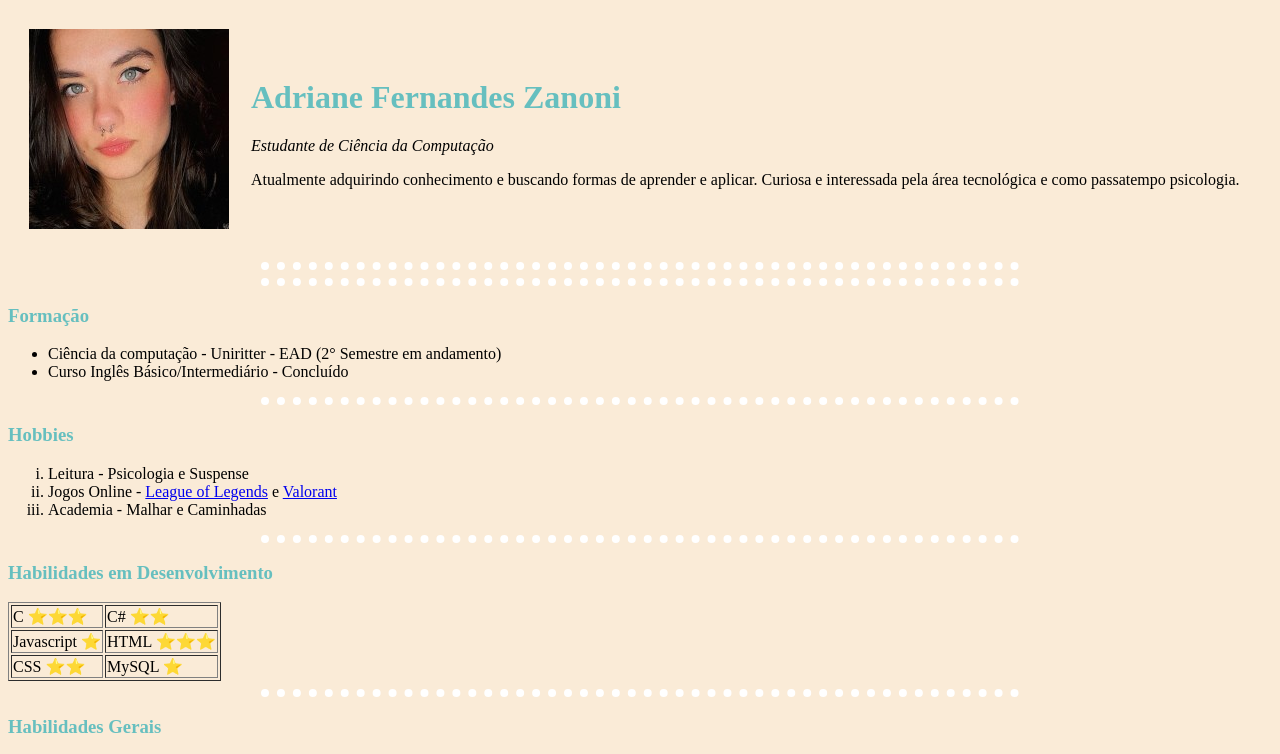
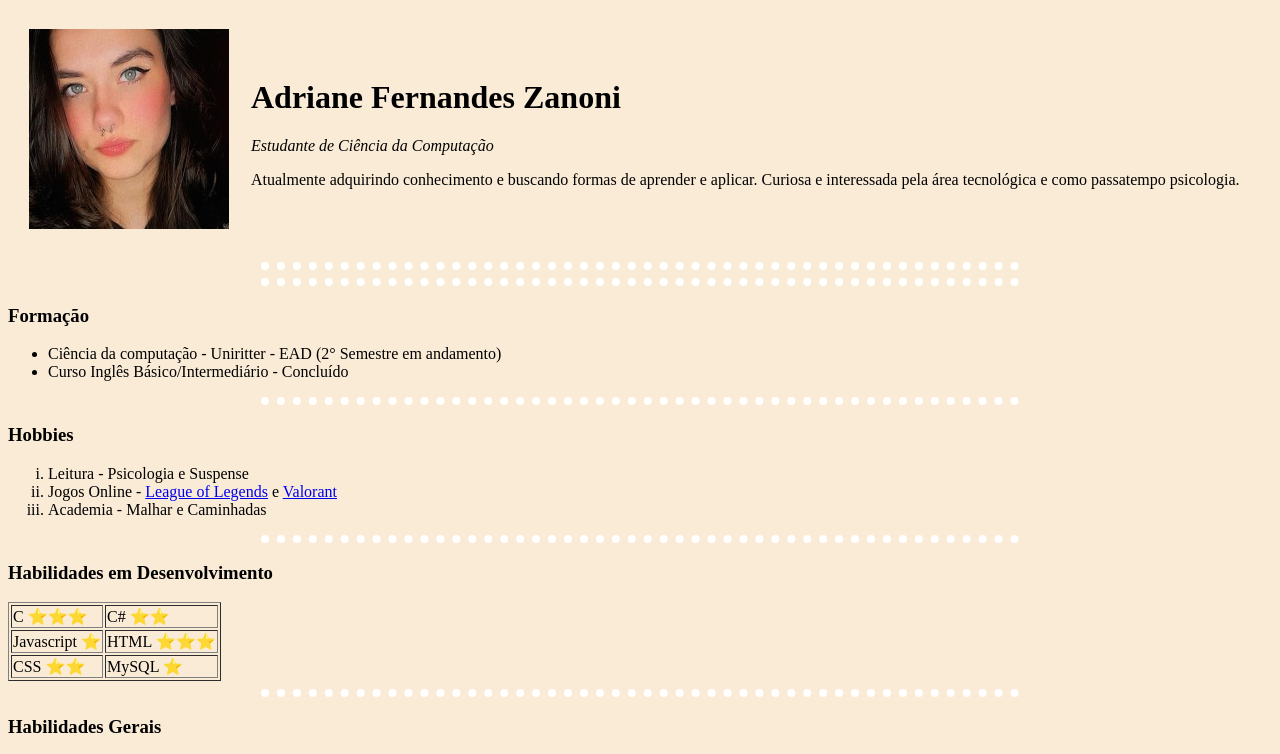
Before and after one commit to AdrianeFZ/cvcss, a plain HTML site: page index.html in a window 1280 px wide. Shown: the top 754 px of the page. Drawn offline with Linux system fonts and the light colour scheme.

Commit message:
Update style.css
Titulos em preto agora.

```diff
--- a/css/style.css
+++ b/css/style.css
@@ -11,9 +11,9 @@ hr{
 }
 
 h1{
-color: #66bfbf;
+color: black;
 }
 h3
 {
-    color: #66bfbf;
+    color: black;
 }
```
